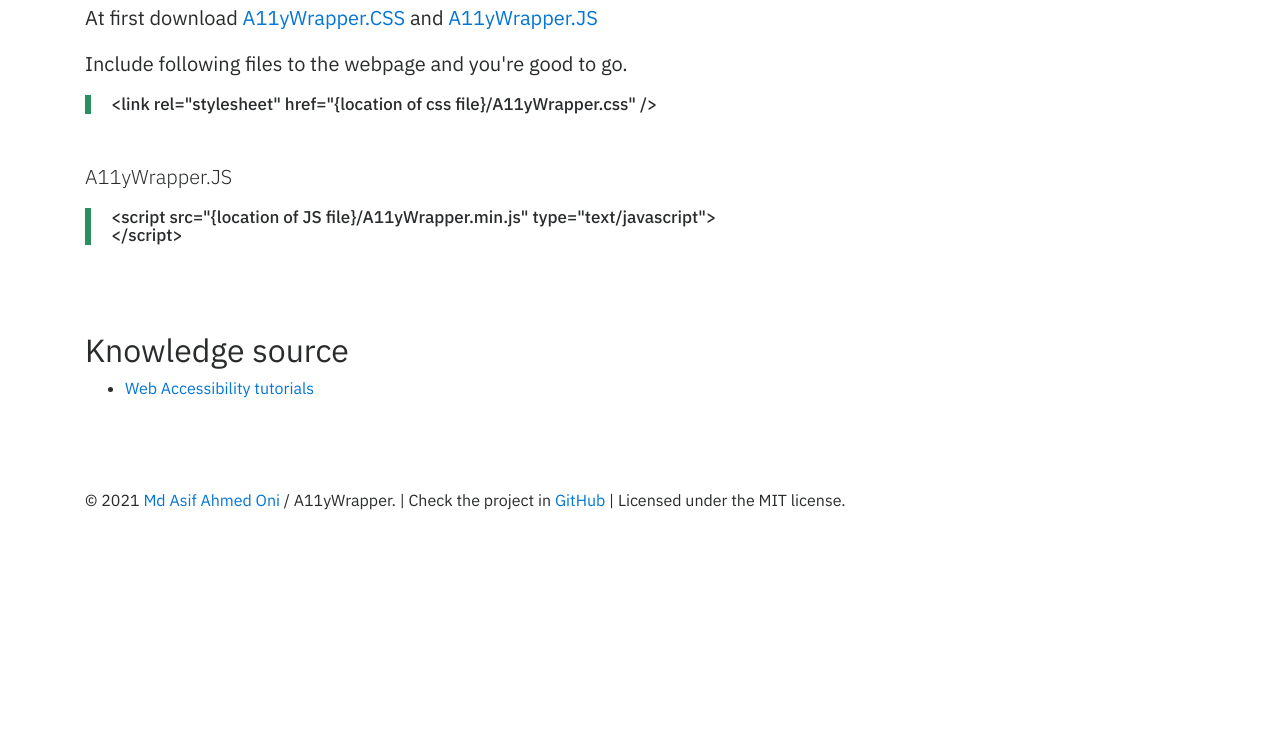
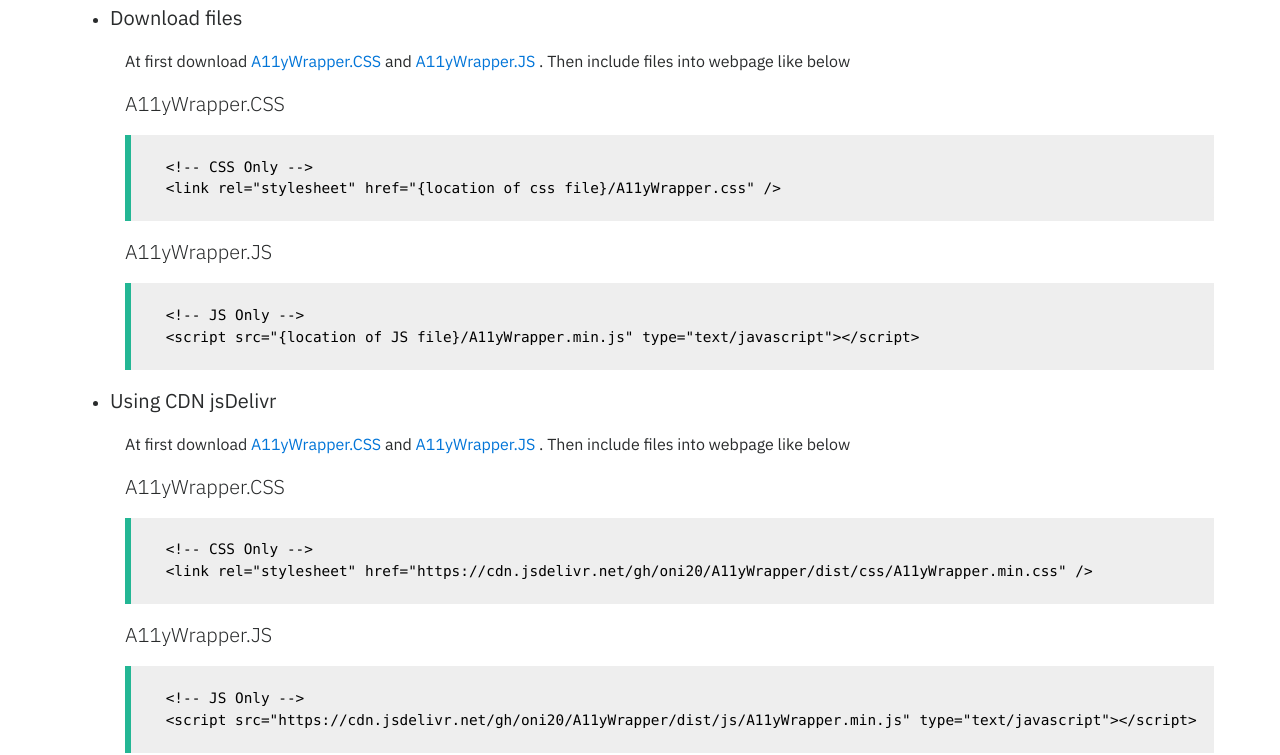
Before and after one commit to oni20/A11yWrapper, a website built with webpack: page index.html in a window 1280 px wide. Shown: the part 565-1320 px from the top of the page. Before the commit the page ends 1093 px from the top, so only its background shows below. Built offline with nearby package versions, Linux system fonts and the light colour scheme.

Commit message:
Added new link for jsDelivr link

```diff
--- a/index.html
+++ b/index.html
@@ -47,31 +47,62 @@
 
                 <!-- Installation process -->
                 <h2 class="display-5 fw-normal">Installation</h2>
-                <section class="row mb-5 pb-md-4 align-items-center">
-                    <div class="col-md-9">
-                        <p class="lead fw-normal">
-                            At first download
-                            <a href='./dist/css/A11yWrapper.css' download="A11yWrapper.css">A11yWrapper.CSS </a> and
-                            <a href='./dist/js/A11yWrapper.min.js' download="A11yWrapper.min.js">A11yWrapper.JS </a>
-                        </p>
-                        <p class="lead fw-normal">
-                            Include following files to the webpage and you're good to go.
-                        </p>
+                <section class="row pb-md-4 align-items-center">
+                    <ul>
+                        <li>
+                            <p class="lead fw-normal">Download files</p>
+                            <div class="col-md-12">
+                                <p>
+                                    At first download
+                                    <a href='./dist/css/A11yWrapper.css' download="A11yWrapper.css">A11yWrapper.CSS </a> and
+                                    <a href='./dist/js/A11yWrapper.min.js' download="A11yWrapper.min.js">A11yWrapper.JS </a>. Then
+                                    include files into webpage like below
+                                </p>
+                                <p class="lead mt-2">A11yWrapper.CSS </p>
+<pre>
+<code>
+    &lt;!-- CSS Only --&gt;
+    &lt;link rel="stylesheet" href="{location of css file}/A11yWrapper.css" /&gt;
+</code>
+</pre>
+                                <p class="lead mt-3">A11yWrapper.JS </p>
+<pre>
+<code>
+    &lt;!-- JS Only --&gt;
+    &lt;script src="{location of JS file}/A11yWrapper.min.js" type="text/javascript"&gt;&lt;/script&gt;
+</code>
+</pre>
 
-                        <div class="highlight">
-                            <blockquote class="custom-blockquote">
-                                &lt;link rel="stylesheet" href="{location of css file}/A11yWrapper.css" /&gt;
-                            </blockquote>
-                        </div>
+                            </div>
+                        </li>
 
-                        <p class="lead mt-5">A11yWrapper.JS </p>
+                        <li>
+                            <p class="lead fw-normal">Using CDN jsDelivr</p>
+                            <div class="col-md-12">
+                                <p>
+                                    At first download
+                                    <a href='./dist/css/A11yWrapper.css' download="A11yWrapper.css">A11yWrapper.CSS </a> and
+                                    <a href='./dist/js/A11yWrapper.min.js' download="A11yWrapper.min.js">A11yWrapper.JS </a>. Then
+                                    include files into webpage like below
+                                </p>
+                                <p class="lead mt-2">A11yWrapper.CSS </p>
+<pre>
+<code>
+    &lt;!-- CSS Only --&gt;
+    &lt;link rel="stylesheet" href="https://cdn.jsdelivr.net/gh/oni20/A11yWrapper/dist/css/A11yWrapper.min.css" /&gt;
+</code>
+</pre>
+                                <p class="lead mt-3">A11yWrapper.JS </p>
+<pre>
+<code>
+    &lt;!-- JS Only --&gt;
+    &lt;script src="https://cdn.jsdelivr.net/gh/oni20/A11yWrapper/dist/js/A11yWrapper.min.js" type="text/javascript"&gt;&lt;/script&gt;
+</code>
+</pre>
 
-                        <div class="highlight">
-                            <blockquote class="custom-blockquote">
-                                &lt;script src="{location of JS file}/A11yWrapper.min.js" type="text/javascript"&gt;&lt;/script&gt;
-                            </blockquote>
-                        </div>
-                    </div>
+                            </div>
+                        </li>
+                    </ul>
                 </section>
 
                 <!-- Knowledge source -->
```
Also changed, not shown: ProgressStepper.html (+1 -0 lines).
